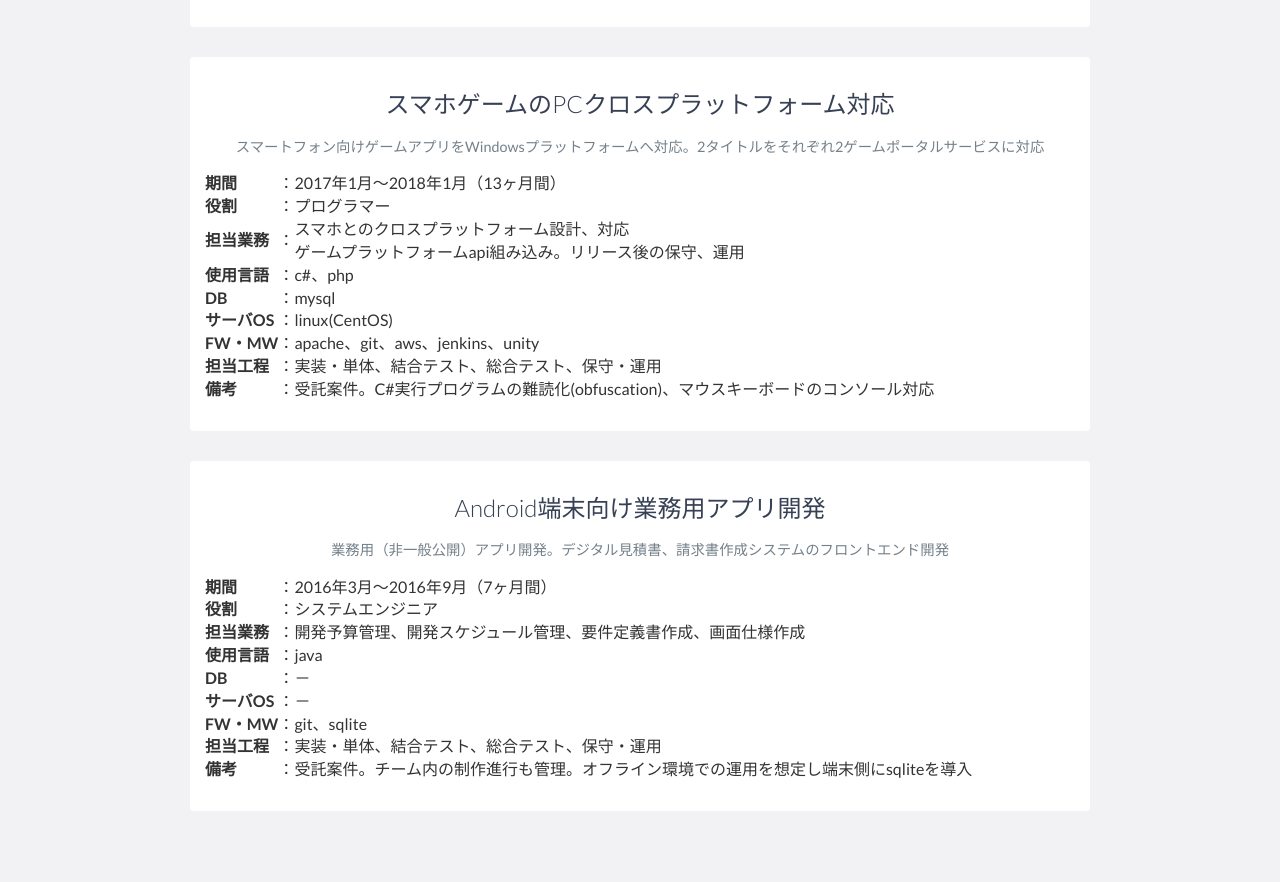
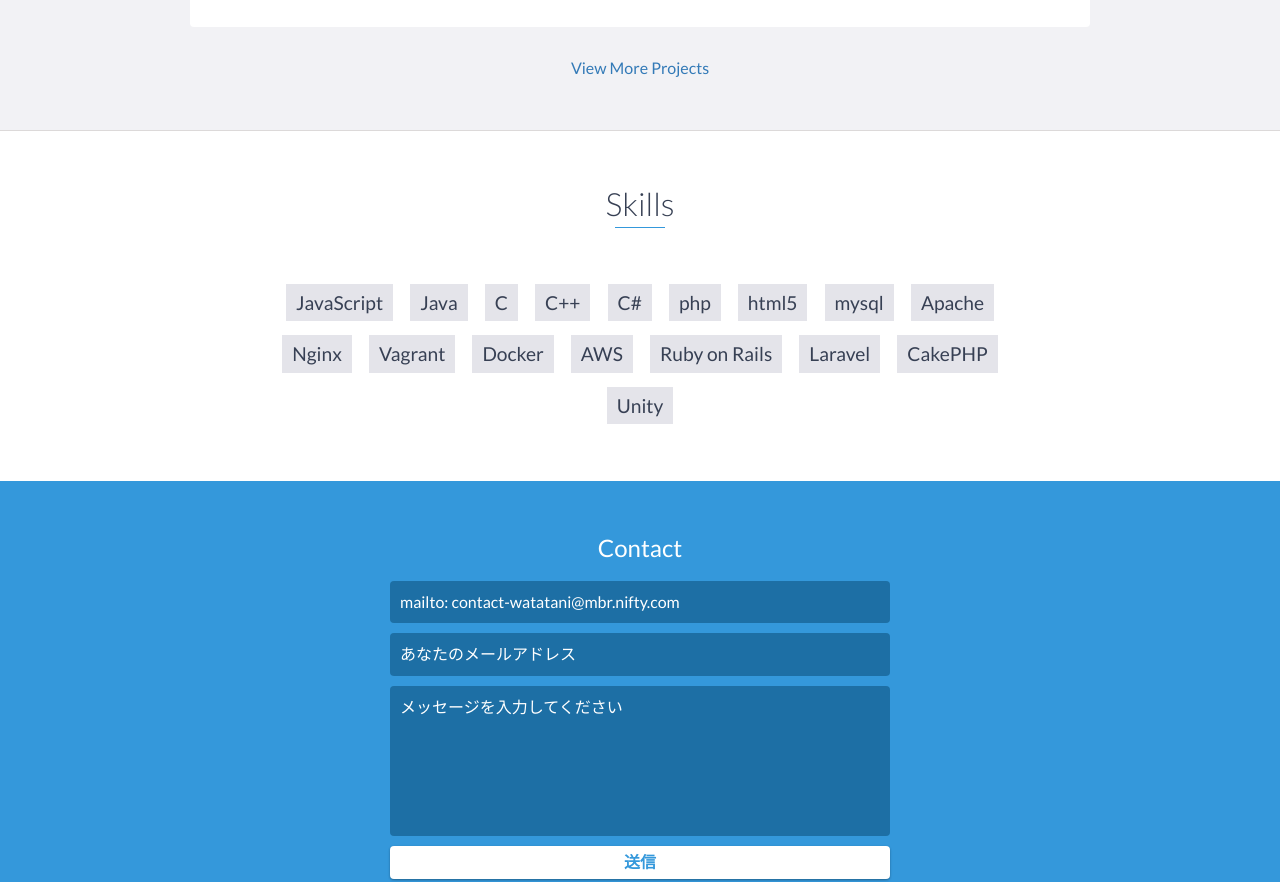
Before and after one commit to t-watatani/portfolio, a website: page docs/index.html in a window 1280 px wide. Shown: the part 2882-3764 px from the top of the page. Drawn offline with nearby package versions, Linux system fonts and the light colour scheme.

Commit message:
レイアウト調整

```diff
--- a/docs/index.html
+++ b/docs/index.html
@@ -229,7 +229,10 @@
                     <!-- End .project-info -->
                 </div>
                 <!-- End .project -->
+            </div>
 
+            <a id="view-more-projects" href="#">View More Projects</a>
+            <div id="more-projects" class="row">
                 <div class="project no-image">
                     <div class="project-info">
                         <h3>スマホゲームのPCクロスプラットフォーム対応</h3>
@@ -311,7 +314,7 @@
                             <tr>
                                 <th>担当業務</th>
                                 <td>：</td>
-                                <td>開発予算管理、開発スケジュール管理、要件定義書作成、画面仕様作成</td>
+                                <td>開発スケジュール管理、要件定義書作成、画面仕様作成</td>
                             </tr>
                             <tr>
                                 <th>使用言語</th>
```
